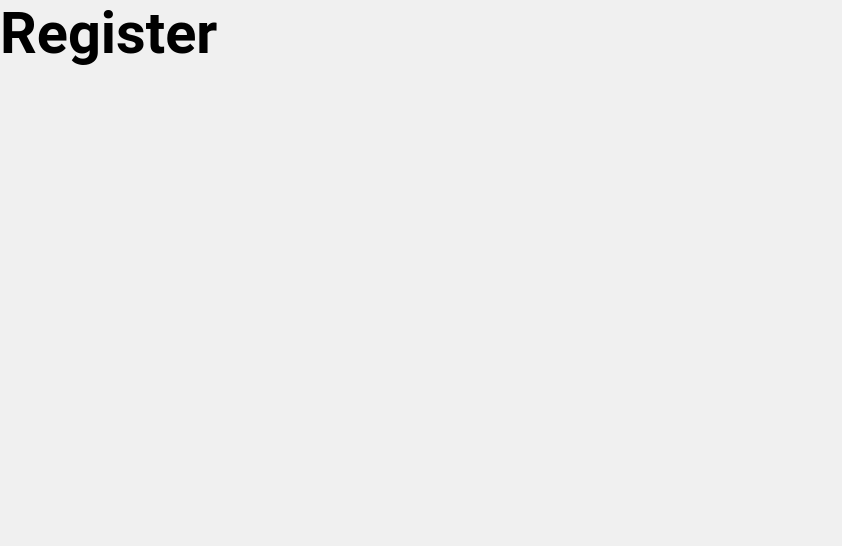
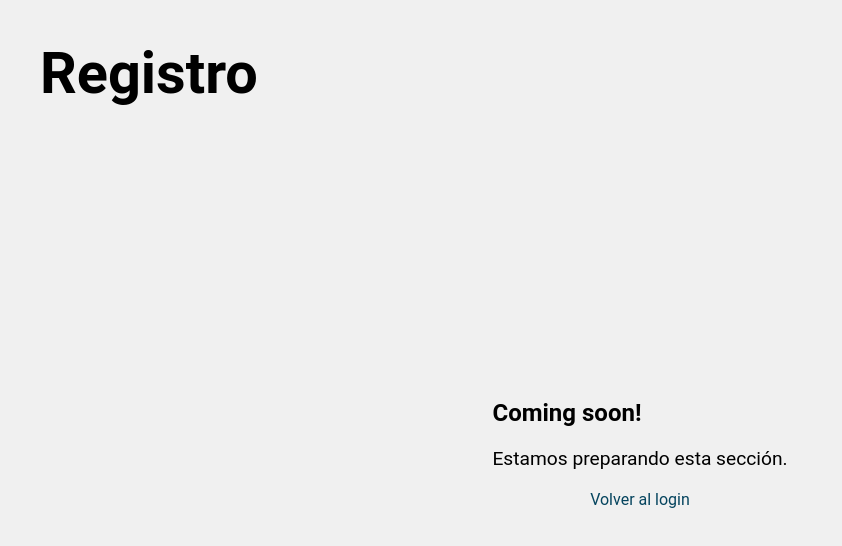
Before and after one commit to Magic-Academy-2/frontend, a website built with webpack: page index.html in a window 1280 px wide. Both pictures are taken after typing "name@example.com", "Sample123" into the empty fields and a click on the button "Regístrate". Shown: the whole page, without its empty margins (0-842 px from the left). Built offline with nearby package versions, Linux system fonts and the light colour scheme.

Commit message:
chore: add demo register scene

```diff
--- a/app/scenes/public/register/Register.css
+++ b/app/scenes/public/register/Register.css
@@ -1,3 +1,39 @@
+/* -*********************************************************- */
+/* DEMO only */
+.container {
+  display: grid;
+  grid-template-rows: auto 1fr;
+  padding-top: var(--spacing-4);
+  min-height: 100vh;
+  min-height: 100svh;
+}
+
+.container header {
+  display: flex;
+  align-items: center;
+  justify-content: space-between;
+}
+
+.container main {
+  display: grid;
+  place-content: center;
+  gap: var(--spacing-2);
+}
+
+.container main > button {
+  padding: 0;
+  border: none;
+  color: var(--clr-primary-700);
+  background-color: transparent;
+  cursor: pointer;
+}
+
+.container main > button:hover {
+  text-decoration: underline;
+}
+
+/* -*********************************************************- */
+
 .register_page {
   display: grid;
   grid-template-rows: auto 1fr;
--- a/app/scenes/public/register/Register.js
+++ b/app/scenes/public/register/Register.js
@@ -1,8 +1,28 @@
+import { navigateTo } from '../../../Router';
+
+import globalStyles from '../../../styles/global.css';
+import styles from './Register.css';
+
 export function RegisterScene({ searchParams }) {
   const html = /*html*/ `
-    <h1>Register</h1>
+      <div class="${globalStyles.container} ${styles.container}">
+        <header>
+          <h1>Registro</h1>
+        </header>
+        <main>
+          <h2>Coming soon!</h2>
+          <p>Estamos preparando esta sección.</p>
+          <button id="btn-login">Volver al login</button>
+        </main>
+      </div>
   `;
 
-  const logic = () => {};
+  const logic = () => {
+    const $loginBtn = document.getElementById('btn-login');
+    if (!$loginBtn) throw new Error('Login button not found');
+    $loginBtn.addEventListener('click', () => {
+      navigateTo('/login');
+    });
+  };
   return { html, logic };
 }
```
